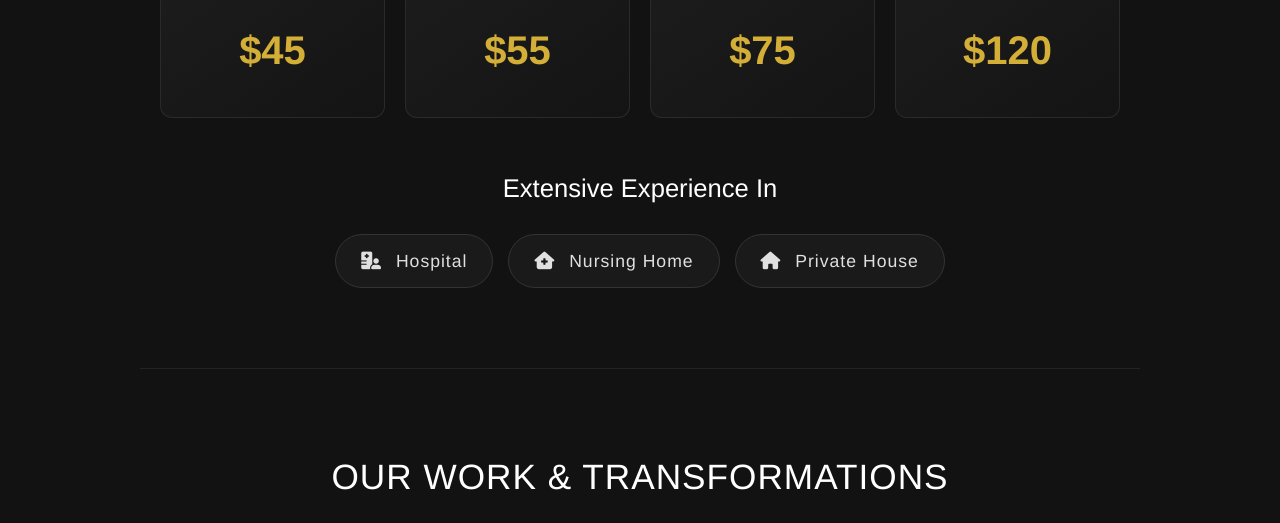
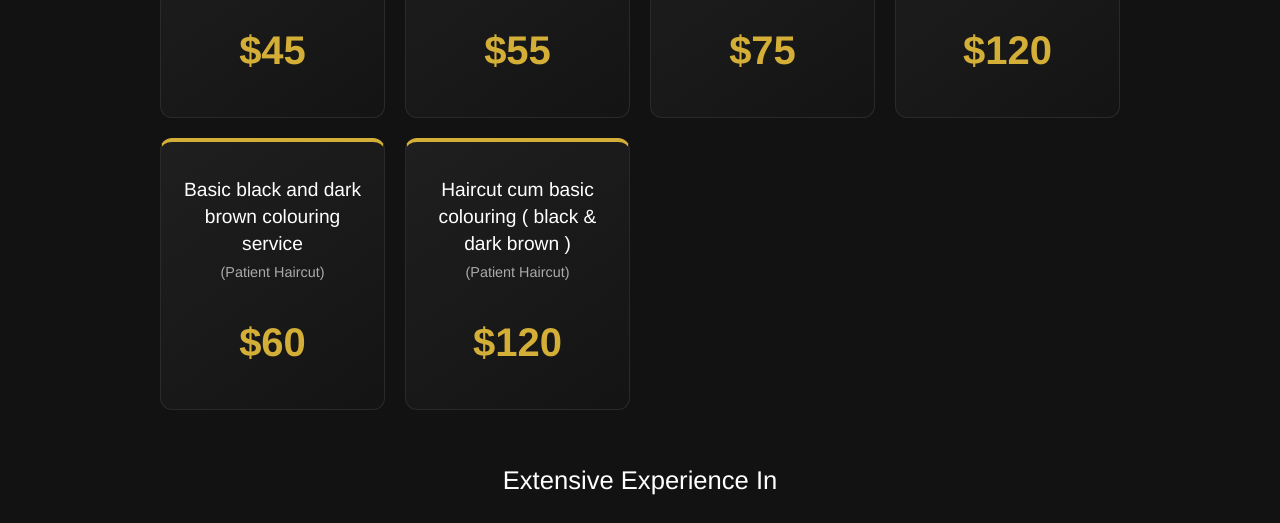
Before and after one commit to shadowarth/ken-barber.com, a plain HTML site: page index.html in a window 1280 px wide. Shown: the part 1600-2123 px from the top of the page. Drawn offline with Linux system fonts and the light colour scheme.

Commit message:
Update index.html

```diff
--- a/index.html
+++ b/index.html
@@ -512,6 +512,14 @@
             <div class="price-card">
                 <h4>Hospital Bedridden<br><span style="color:#aaa; font-size:0.9rem;">(Patient Haircut)</span></h4>
                 <div class="price-amount">$120</div>
+             </div>
+            <div class="price-card">
+                <h4>Basic black and dark brown colouring service<br><span style="color:#aaa; font-size:0.9rem;">(Patient Haircut)</span></h4>
+                <div class="price-amount">$60</div>
+            </div>
+            <div class="price-card">
+                <h4>Haircut cum basic colouring ( black & dark brown )<br><span style="color:#aaa; font-size:0.9rem;">(Patient Haircut)</span></h4>
+                <div class="price-amount">$120</div>
             </div>
         </div>
 
```
